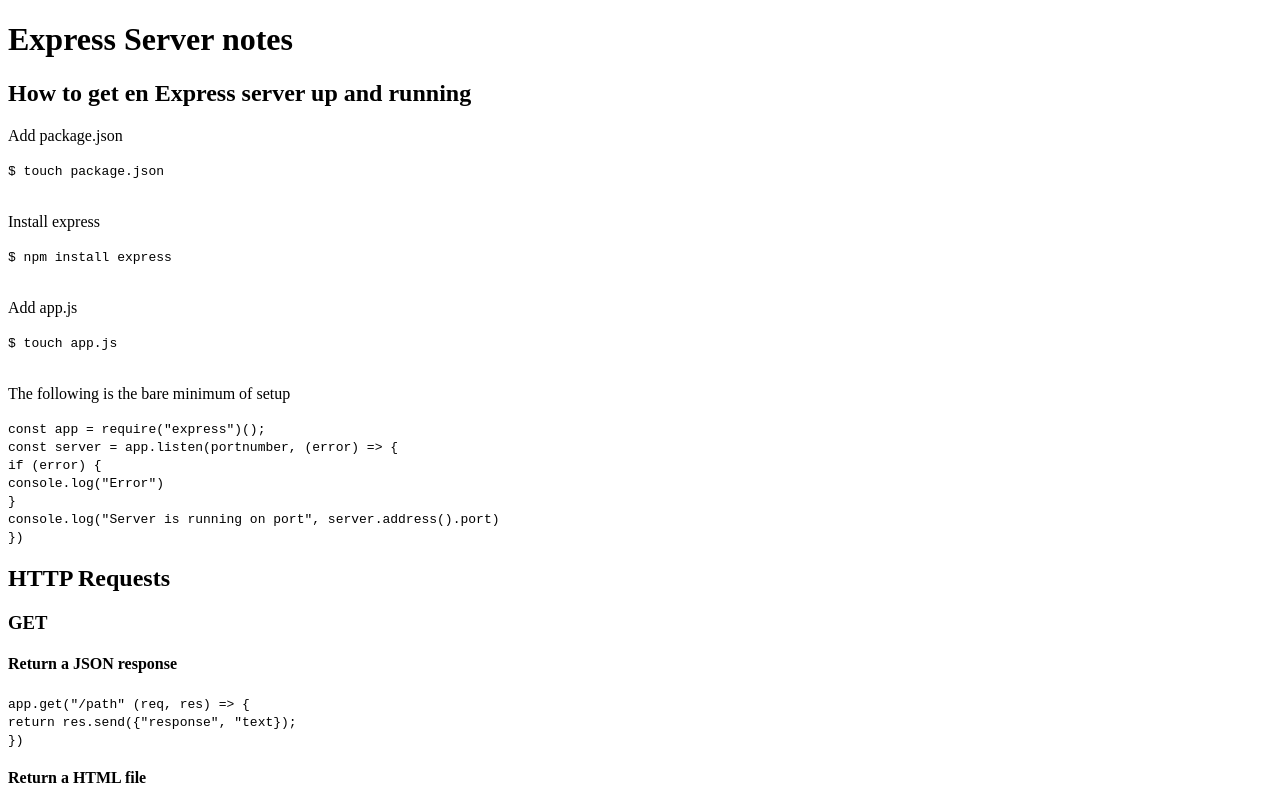
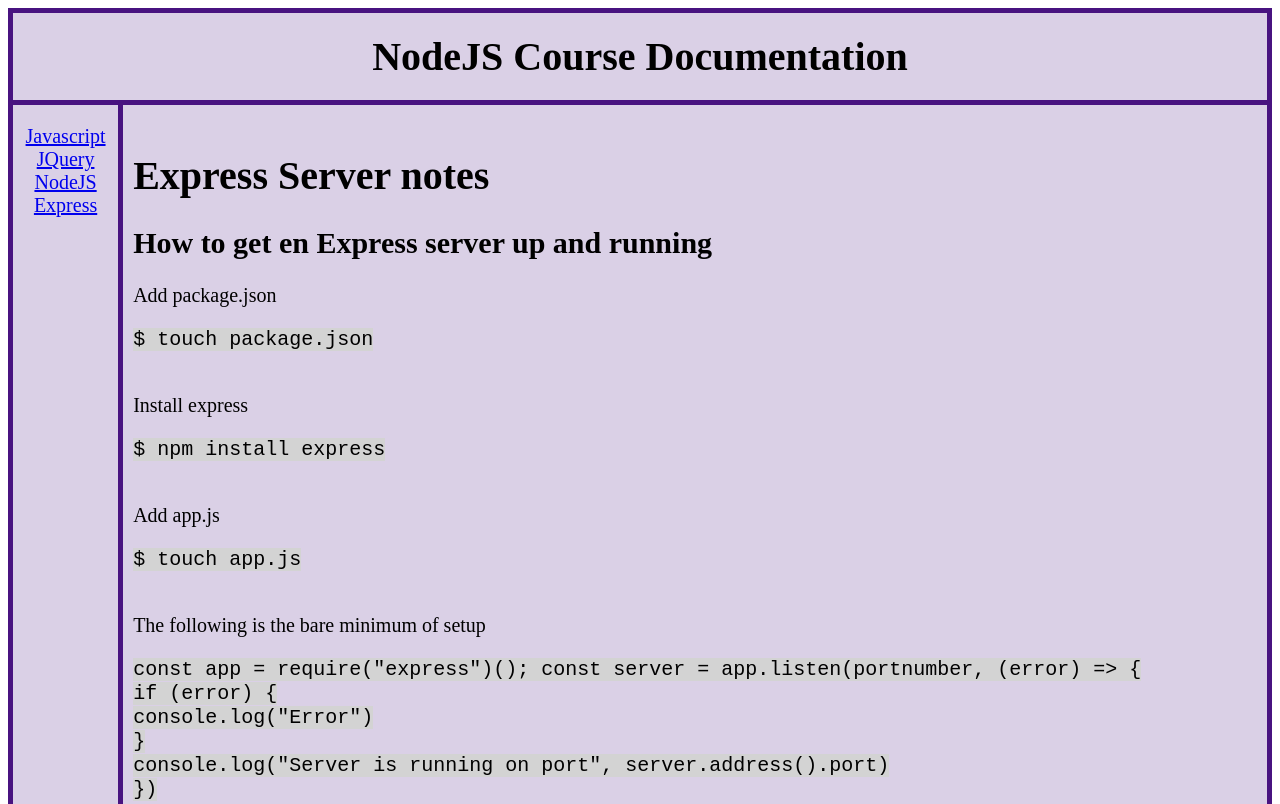
Before and after one commit to RasmusKnothNielsen/NodeJS, a website: page 1/Mandatory_1/public/Express.html in a window 1280 px wide. Shown: the top 804 px of the page. Drawn offline with Linux system fonts and the light colour scheme.

Commit message:
Added CSS Grid

```diff
--- a/1/Mandatory_1/public/Express.html
+++ b/1/Mandatory_1/public/Express.html
@@ -3,26 +3,46 @@
 <head>
     <meta charset="UTF-8">
     <meta name="viewport" content="width=device-width, initial-scale=1.0">
+    <link rel="stylesheet" type="text/css" href="css/stylesheet.css">
     <title>Express
     </title>
 </head>
 <body>
 
+    <div class="grid-container">
+
+        <!-- Header -->
+        <div class="item1">NodeJS Course Documentation</div>
+
+      <!-- Sidebar -->
+      <div class="item2">
+
+        <a href="/javascript">Javascript</a> <br>
+
+        <a href="/jquery">JQuery</a> <br>
+
+        <a href="/nodejs">NodeJS</a> <br>
+
+        <a href="/express">Express</a> <br>
+    </div>
+
+    <!-- Main view -->
+  <div class="item3">
     <h1>Express Server notes</h1>
 
     <h2>How to get en Express server up and running</h2>
 
     <p>Add package.json</p>
-    <code>$ touch package.json</code>
+    <code class="code">$ touch package.json</code>
     <p><br>Install express</p>
-    <code>$ npm install express</code>
+    <code class="code">$ npm install express</code>
     <p><br>Add app.js</p>
-    <code>$ touch app.js</code>
+    <code class="code">$ touch app.js</code>
 
     <p><br>The following is the bare minimum of setup</p>
 
-    <code>
-        const app = require("express")();<br>
+    <code class="code">
+        const app = require("express")();
         const server = app.listen(portnumber, (error) => { <br>
             if (error) { <br>
                 console.log("Error") <br>
@@ -37,7 +57,7 @@
 
     <h4>Return a JSON response</h4>
 
-    <code>
+    <code class="code">
         app.get("/path" (req, res) => { <br>
             return res.send({"response", "text}); <br>
         }) <br>
@@ -45,7 +65,7 @@
 
     <h4>Return a HTML file</h4>
 
-    <code>
+    <code class="code">
         app.get("/" (req, res) => { <br>
             return res.sendFile(__dirName + "rest/of/the/path.html"); <br>
         }) <br>
@@ -60,16 +80,22 @@
     <h2>Adding support for JSON body parsing</h2>
 
     <p>Add the following lines, if you want to be able to parse post request bodies.</p>
-    <code>
+    <code class="code">
         app.use(express.json()); <br>
         app.use(express.urlencoded({extended: true})); <br>
     </code>
 
     <h2>Enable NodeJS to serve files from specific folders</h2>
-    <code>
+    <code class="code">
         app.use(express.static('public')); <br>
         app.use(express.static('videos')); <br>
     </code>
 
+    </div>
+
+    <!-- Footer -->
+  <div class="item4">Made in accordance to Mandatory 1 in Fullstack NodeJS course at Computer Science, KEA, 2020</div>
+</div>
+
 </body>
 </html>
--- /dev/null
+++ b/1/Mandatory_1/public/css/stylesheet.css
@@ -0,0 +1,36 @@
+.item1 { grid-area: header; }
+.item2 { grid-area: menu; }
+.item3 { grid-area: main; }
+.item4 { grid-area: footer; }
+
+.grid-container {
+  display: grid;
+  grid-template-areas:
+    'header header header header header header'
+    'menu main main main main main'
+    'menu footer footer footer footer footer';
+  grid-gap: 5px;
+  background-color: #481380;
+  padding: 5px;
+}
+
+.grid-container > div {
+  background-color: rgba(255, 255, 255, 0.8);
+  text-align: center;
+  padding: 20px 0;
+  font-size: 20px;
+}
+
+.grid-container .item1 {
+  font-size: 40px;
+  font-weight: bold;
+}
+
+.grid-container .item3 {
+  padding-left: 10px;
+  text-align: left;
+}
+
+.code {
+  background-color: lightgrey;
+}
```
Also changed, not shown: 1/Mandatory_1/app.js (+11 -3 lines), 1/Mandatory_1/public/JQuery.html (added, +39 -0 lines), 1/Mandatory_1/public/JavaScript.html (added, +100 -0 lines), 1/Mandatory_1/public/JavaScript_JQuery.html (deleted, +0 -75 lines), 1/Mandatory_1/public/NodeJS.html (+26 -1 lines), 1/Mandatory_1/public/index.html (+41 -5 lines).
